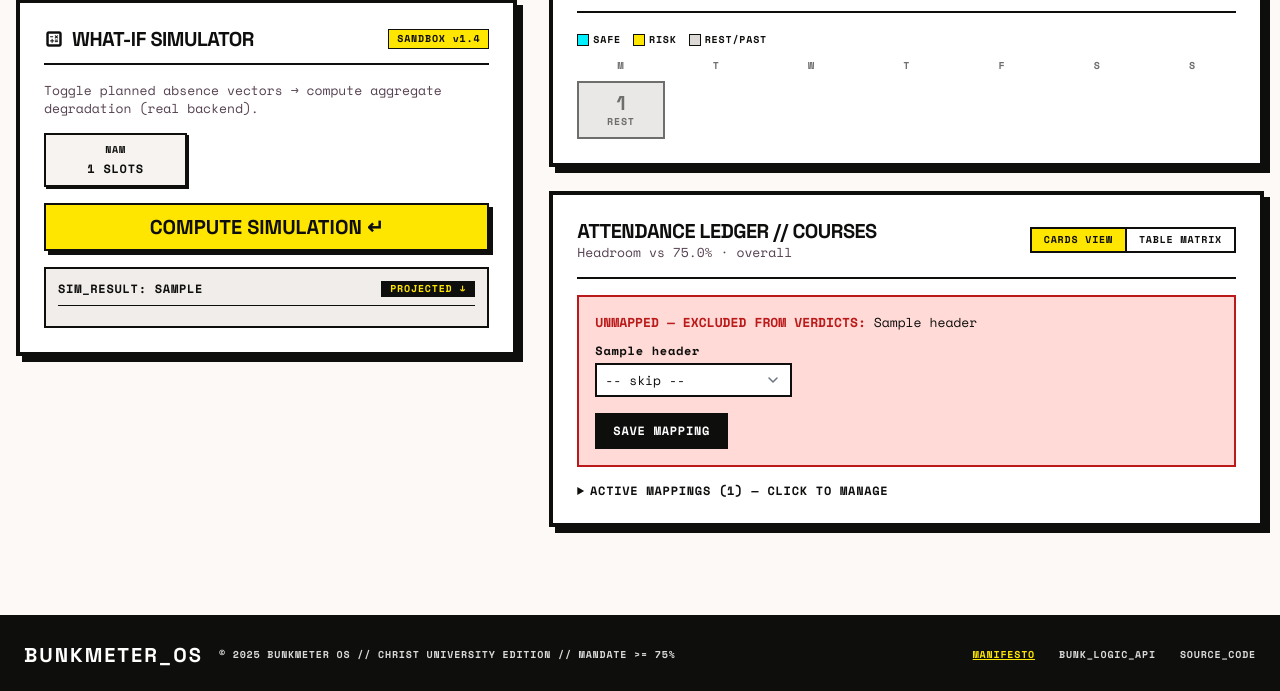
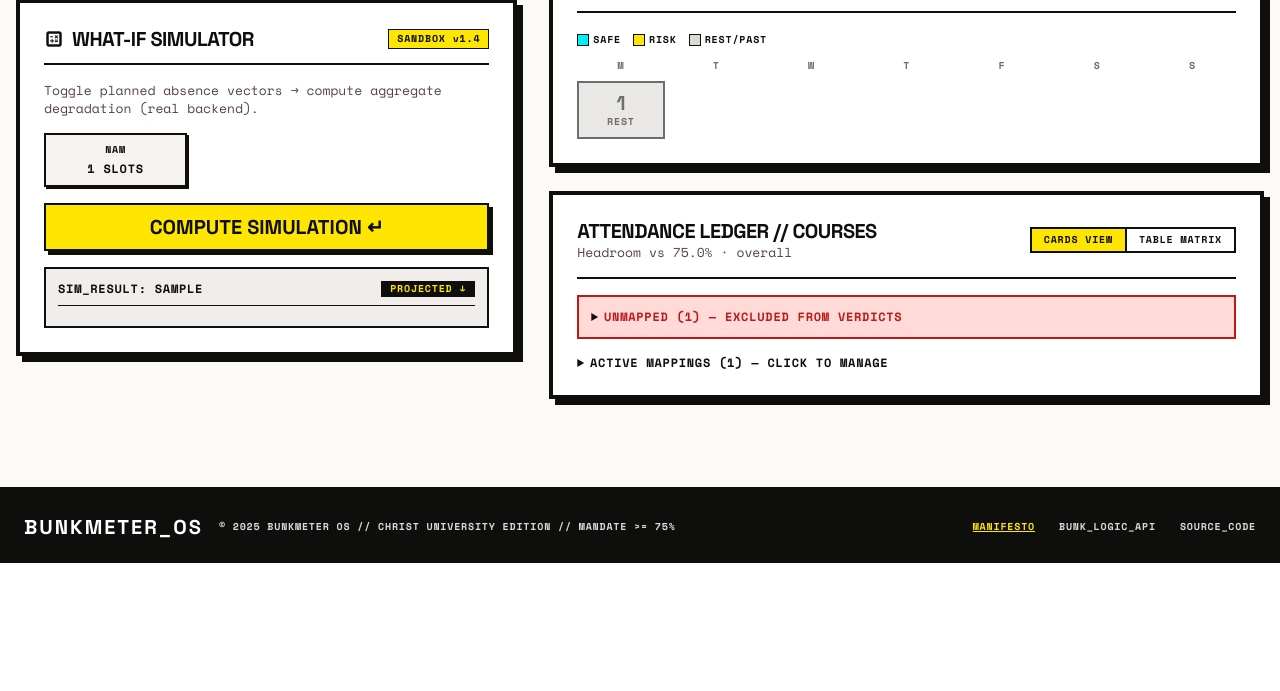
Before and after one commit to Minhaj401/bunk-meter, a Flask app: template templates/dashboard.html in a window 1280 px wide. Shown: the part 797-1488 px from the top of the page. After the commit the page ends 1360 px from the top, so only its background shows below. Run offline with Flask 3, Linux system fonts and the light colour scheme; the template is opened without the code that fills it: most values are stand-ins (such as "Sample title", 1, 10 or a date in 2020); some libraries are stand-ins or nearby versions.

Commit message:
Checkpoint 1

```diff
--- a/templates/dashboard.html
+++ b/templates/dashboard.html
@@ -226,31 +226,10 @@
         <button id="v-table" class="bg-stark-white px-3 py-1 uppercase hover:bg-surface-container">TABLE MATRIX</button>
       </div>
     </div>
-    {% if unmatched %}
-    <div class="bg-error-container border-2 border-error p-4 mb-4">
-      <div class="font-body-sm text-body-sm mb-3">
-        <span class="font-bold uppercase text-error">UNMAPPED — EXCLUDED FROM VERDICTS:</span>
-        {{ unmatched|join(', ') }}
-      </div>
-      <form method="POST" action="/confirm_mapping" class="space-y-4">
-        <div class="grid grid-cols-1 md:grid-cols-2 lg:grid-cols-3 gap-4">
-          {% for header in unmatched %}
-          <div class="flex flex-col gap-1">
-            <span class="font-label-md text-label-md font-bold truncate" title="{{ header }}">{{ header }}</span>
-            <select name="{{ header }}" class="w-full border-2 border-pure-black bg-stark-white px-2 py-1.5 font-body-sm text-body-sm rounded-none">
-              <option value="">-- skip --</option>
-              {% for sub in timetable_subjects %}<option value="{{ sub.course_code or sub.course_name }}">{% if sub.course_code %}{{ sub.course_code }} - {{ sub.course_name }}{% else %}{{ sub.course_name }}{% endif %}</option>{% endfor %}
-            </select>
-          </div>
-          {% endfor %}
-        </div>
-        <button class="bg-pure-black text-stark-white border-2 border-pure-black px-4 py-2 font-label-md text-label-md font-bold uppercase hover:bg-error transition-colors">SAVE MAPPING</button>
-      </form>
-    </div>
-    {% endif %}
+
     <div class="space-y-4" id="subject-cards">
       {% for subject, info in data.items() %}
-      {% if subject not in ['TOTAL','PERCENTAGE'] and info is mapping %}
+      {% if subject not in ['TOTAL','PERCENTAGE'] and info is mapping and info.status != 'N/A' %}
       <div class="subj border-2 border-pure-black p-4 bg-surface-container-lowest shadow-[4px_4px_0px_#0E0E0D] hover:bg-surface-container-low transition-colors" data-raw="{{ info.raw }}">
         <div class="flex flex-col gap-3 mb-3">
           <div class="flex items-center gap-2 flex-wrap">
@@ -280,19 +259,105 @@
       </div>
       {% endif %}
       {% endfor %}
+
+      {% set has_na = namespace(value=false) %}
+      {% for subject, info in data.items() %}
+      {% if subject not in ['TOTAL','PERCENTAGE'] and info is mapping and info.status == 'N/A' %}{% set has_na.value = true %}{% endif %}
+      {% endfor %}
+
+      {% if has_na.value %}
+      <details class="mt-4 border-2 border-pure-black bg-surface-container-lowest">
+        <summary class="cursor-pointer font-label-md text-label-md font-bold uppercase p-4 bg-surface-container-low hover:bg-surface-container transition-colors">
+          NO CLASSES YET / UNAVAILABLE (0/0)
+        </summary>
+        <div class="p-4 space-y-4 bg-stark-white border-t-2 border-pure-black">
+          {% for subject, info in data.items() %}
+          {% if subject not in ['TOTAL','PERCENTAGE'] and info is mapping and info.status == 'N/A' %}
+          <div class="subj border-2 border-pure-black p-4 bg-surface-container-lowest shadow-[4px_4px_0px_#0E0E0D] hover:bg-surface-container-low transition-colors opacity-80" data-raw="{{ info.raw }}">
+            <div class="flex flex-col gap-3 mb-3">
+              <div class="flex items-center gap-2 flex-wrap">
+                <span class="bg-pure-black text-stark-white font-label-sm text-label-sm px-2 py-0.5 font-bold">{{ subject.split(' ')[0][:8] }}</span>
+                <h3 class="font-headline-sm text-headline-sm font-bold uppercase">{{ display_names.get(subject, subject) }}</h3>
+              </div>
+              <div class="flex items-center flex-wrap gap-4 bg-stark-white border-2 border-pure-black p-3 shadow-[2px_2px_0px_#0E0E0D]">
+                <div class="font-headline-md text-headline-md font-bold tabular" data-pct>—</div>
+                <div class="font-body-md text-body-md font-bold tabular border-l-2 border-pure-black pl-4" data-rawline>{{ info.raw }}</div>
+                <span data-pill class="border-2 border-pure-black px-3 py-1 font-label-sm text-label-sm font-bold bg-surface-dim sm:ml-auto">{{ info.status }}</span>
+              </div>
+            </div>
+            <div class="w-full bg-surface-container-highest h-3 border-2 border-pure-black mb-2"><div data-bar class="bg-surface-dim h-full" style="width:0%"></div></div>
+            <div class="flex justify-between items-center font-label-sm text-label-sm text-on-surface-variant pt-1 flex-wrap gap-2">
+              <span data-floor>Floor: 75%</span>
+              <div class="flex gap-2 items-center">
+                {% if subject_map.get(subject) %}
+                <form method="POST" action="/remove_mapping/{{ subject }}" class="inline">
+                  <button type="submit" class="font-label-sm text-label-sm font-bold text-error border border-error px-1 hover:bg-error hover:text-stark-white transition-colors" title="Remove mapping for {{ subject }}">✕ UNMAP</button>
+                </form>
+                {% endif %}
+              </div>
+            </div>
+          </div>
+          {% endif %}
+          {% endfor %}
+        </div>
+      </details>
+      {% endif %}
     </div>
     <div id="subject-table" class="hidden overflow-x-auto border-2 border-pure-black">
       <table class="w-full font-body-sm text-body-sm">
         <thead><tr class="bg-pure-black text-stark-white font-label-sm text-label-sm uppercase"><th class="text-left p-2">Subject</th><th class="p-2">Raw</th><th class="p-2">%</th><th class="p-2">Status</th><th class="p-2"></th></tr></thead>
         <tbody>
         {% for subject, info in data.items() %}
-        {% if subject not in ['TOTAL','PERCENTAGE'] and info is mapping %}
+        {% if subject not in ['TOTAL','PERCENTAGE'] and info is mapping and info.status != 'N/A' %}
         <tr class="subj border-t-2 border-pure-black" data-raw="{{ info.raw }}"><td class="p-2 font-bold">{{ display_names.get(subject, subject) }}<div class="font-label-sm text-label-sm text-on-surface-variant">{{ subject }}</div></td><td class="p-2 tabular">{{ info.raw }}</td><td class="p-2 tabular font-bold" data-pct>—</td><td class="p-2"><span data-pill class="font-label-sm text-label-sm font-bold">{{ info.status }}</span></td><td class="p-2">{% if subject_map.get(subject) %}<form method="POST" action="/remove_mapping/{{ subject }}"><button type="submit" class="font-label-sm text-label-sm font-bold text-error border border-error px-1 hover:bg-error hover:text-stark-white transition-colors">✕</button></form>{% endif %}</td></tr>
         {% endif %}
         {% endfor %}
         </tbody>
       </table>
+
+      {% if has_na.value %}
+      <details class="border-t-2 border-pure-black bg-surface-container-lowest">
+        <summary class="cursor-pointer font-label-md text-label-md font-bold uppercase p-3 hover:bg-surface-container transition-colors">
+          NO CLASSES YET / UNAVAILABLE (0/0)
+        </summary>
+        <table class="w-full font-body-sm text-body-sm border-t-2 border-pure-black bg-stark-white">
+          <tbody>
+          {% for subject, info in data.items() %}
+          {% if subject not in ['TOTAL','PERCENTAGE'] and info is mapping and info.status == 'N/A' %}
+          <tr class="subj border-t border-pure-black opacity-80" data-raw="{{ info.raw }}"><td class="p-2 font-bold">{{ display_names.get(subject, subject) }}<div class="font-label-sm text-label-sm text-on-surface-variant">{{ subject }}</div></td><td class="p-2 tabular">{{ info.raw }}</td><td class="p-2 tabular font-bold" data-pct>—</td><td class="p-2"><span data-pill class="font-label-sm text-label-sm font-bold text-on-surface-variant bg-surface-dim px-2 py-0.5">{{ info.status }}</span></td><td class="p-2">{% if subject_map.get(subject) %}<form method="POST" action="/remove_mapping/{{ subject }}"><button type="submit" class="font-label-sm text-label-sm font-bold text-error border border-error px-1 hover:bg-error hover:text-stark-white transition-colors">✕</button></form>{% endif %}</td></tr>
+          {% endif %}
+          {% endfor %}
+          </tbody>
+        </table>
+      </details>
+      {% endif %}
     </div>
+    {% if unmatched %}
+    <details class="mt-4 bg-error-container border-2 border-error">
+      <summary class="cursor-pointer font-label-md text-label-md font-bold uppercase p-3">
+        <span class="text-error">UNMAPPED ({{ unmatched|length }}) — EXCLUDED FROM VERDICTS</span>
+      </summary>
+      <div class="p-4 pt-0 border-t-2 border-error">
+        <div class="font-body-sm text-body-sm mb-3 mt-3">
+          These headers appeared in your attendance but couldn't be matched: {{ unmatched|join(', ') }}
+        </div>
+        <form method="POST" action="/confirm_mapping" class="space-y-4">
+          <div class="grid grid-cols-1 md:grid-cols-2 lg:grid-cols-3 gap-4">
+            {% for header in unmatched %}
+            <div class="flex flex-col gap-1">
+              <span class="font-label-md text-label-md font-bold truncate" title="{{ header }}">{{ header }}</span>
+              <select name="{{ header }}" class="w-full border-2 border-pure-black bg-stark-white px-2 py-1.5 font-body-sm text-body-sm rounded-none">
+                <option value="">-- skip --</option>
+                {% for sub in timetable_subjects %}<option value="{{ sub.course_code or sub.course_name }}">{% if sub.course_code %}{{ sub.course_code }} - {{ sub.course_name }}{% else %}{{ sub.course_name }}{% endif %}</option>{% endfor %}
+              </select>
+            </div>
+            {% endfor %}
+          </div>
+          <button class="bg-pure-black text-stark-white border-2 border-pure-black px-4 py-2 font-label-md text-label-md font-bold uppercase hover:bg-error transition-colors">SAVE MAPPING</button>
+        </form>
+      </div>
+    </details>
+    {% endif %}
     {% if subject_map %}
     <details class="mt-4"><summary class="cursor-pointer font-label-md text-label-md font-bold uppercase">Active mappings ({{ subject_map|length }}) — click to manage</summary>
       <ul class="mt-2 font-body-sm text-body-sm space-y-1">
```
